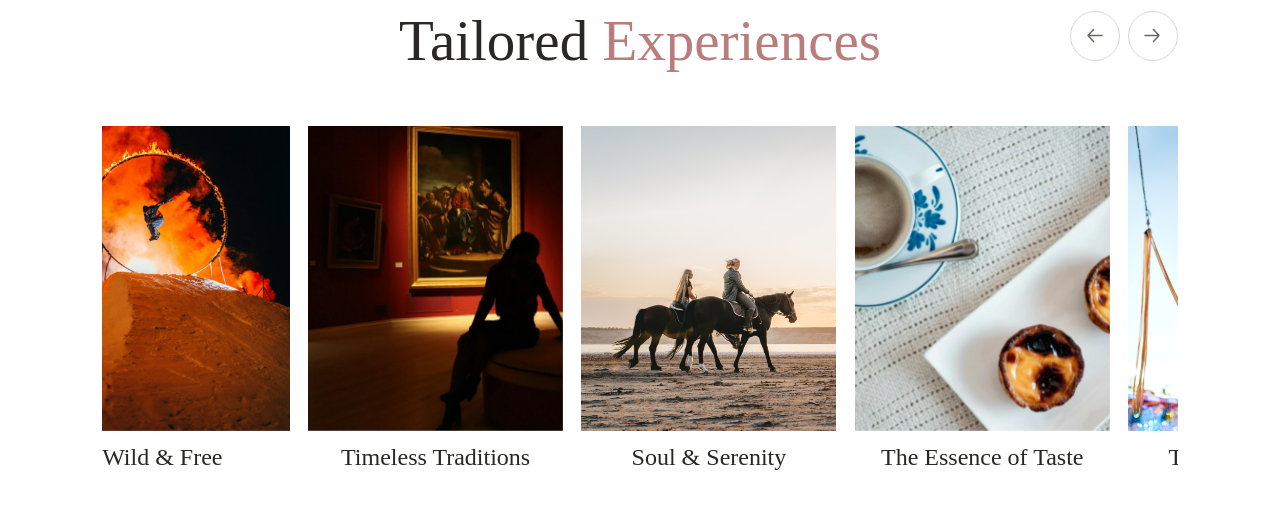
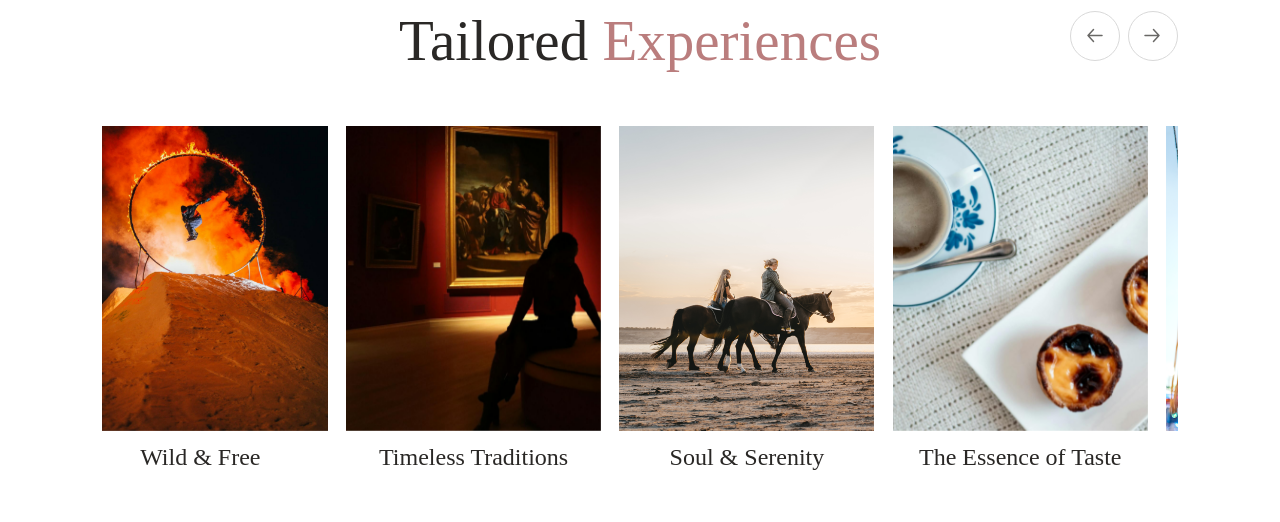
Before and after one commit to leandrowitflow/zion, a Next.js app: page /experiences in a window 1280 px wide. Shown: the part 880-1402 px from the top of the page. Built offline with nearby package versions, Linux system fonts and the light colour scheme; a web font is replaced by a local one.

Commit message:
read more animation

```diff
--- a/src/app/globals.css
+++ b/src/app/globals.css
@@ -501,3 +501,59 @@ main.site-main .relative.overflow-hidden img {
   background-color: var(--foreground);
   transition: width 0.8s ease-out;
 }
+
+/* Subpage card hover — title greys out, "Read More" reveals (live experiences grid) */
+.subpage-card-meta {
+  display: flex;
+  flex-direction: column;
+  align-items: center;
+}
+
+.subpage-card-title {
+  transition: color 0.35s ease, transform 0.35s ease;
+}
+
+.subpage-card-readmore {
+  display: block;
+  font-family: var(--font-open-sans), sans-serif;
+  font-size: 16px;
+  font-weight: 400;
+  line-height: 1.5;
+  color: var(--foreground);
+  text-decoration: underline;
+  text-underline-offset: 3px;
+  opacity: 0;
+  max-height: 0;
+  overflow: hidden;
+  transform: translateY(-6px);
+  transition:
+    opacity 0.35s ease,
+    max-height 0.35s ease,
+    transform 0.35s ease;
+}
+
+.subpage-card:hover .subpage-card-title,
+.subpage-card:focus-visible .subpage-card-title {
+  color: var(--muted);
+  transform: translateY(-2px);
+}
+
+.subpage-card:hover .subpage-card-readmore,
+.subpage-card:focus-visible .subpage-card-readmore {
+  opacity: 1;
+  max-height: 1.75rem;
+  transform: translateY(0);
+}
+
+@media (prefers-reduced-motion: reduce) {
+  .subpage-card-title,
+  .subpage-card-readmore {
+    transition: none;
+  }
+
+  .subpage-card-readmore {
+    opacity: 1;
+    max-height: none;
+    transform: none;
+  }
+}
--- a/src/app/legacy/page.tsx
+++ b/src/app/legacy/page.tsx
@@ -1,8 +1,7 @@
-import Image from "next/image";
-import Link from "next/link";
 import { PageShell } from "@/components/layout/PageShell";
 import { SiteContainer, SiteSection } from "@/components/layout/SiteContainer";
 import { LegacyEssenceSection } from "@/components/sections/LegacyEssenceSection";
+import { LegacyCardsGrid } from "@/components/sections/LegacyCardsGrid";
 import { CtaBanner } from "@/components/sections/HeroSection";
 import { HeroVideoBackground } from "@/components/sections/HeroVideoBackground";
 import { PartnersCarousel } from "@/components/sections/PartnersCarousel";
@@ -47,26 +46,7 @@ export default function LegacyPage() {
       <SiteSection>
         <SiteContainer>
           <SectionHeading before="Crafting your " accent="Legacy" />
-          <div className="mt-[clamp(1.5rem,5.8vw,55px)] grid grid-cols-1 gap-8 lg:grid-cols-3 lg:gap-x-[19px] lg:gap-y-8">
-            {legacyItems.map((item) => (
-              <article key={item.slug} className="min-w-0">
-                <Link href={`/legacy/${item.slug}`} className="group block">
-                  <div className="relative aspect-[417/500] w-full overflow-hidden">
-                    <Image
-                      src={item.image}
-                      alt={item.title}
-                      fill
-                      className="object-cover transition duration-500 group-hover:scale-105"
-                      sizes="(max-width: 1023px) 33vw, 417px"
-                    />
-                  </div>
-                  <p className="font-card-title mt-3 text-center text-[clamp(11px,2.4vw,24.425px)] text-[#292725] transition-colors group-hover:text-accent lg:text-[24.425px]">
-                    {item.title}
-                  </p>
-                </Link>
-              </article>
-            ))}
-          </div>
+          <LegacyCardsGrid items={[...legacyItems]} />
         </SiteContainer>
       </SiteSection>
 
--- a/src/components/sections/DestinationsCarousel.tsx
+++ b/src/components/sections/DestinationsCarousel.tsx
@@ -1,9 +1,7 @@
 "use client";
 
-import Image from "next/image";
-import Link from "next/link";
-
 import { destinationCards } from "@/lib/assets/destination";
+import { SubpageCardLink } from "@/components/ui/SubpageCardLink";
 import {
   buildInfiniteSlides,
   isInfiniteSlideClone,
@@ -74,20 +72,12 @@ export function DestinationsCarousel() {
               aria-hidden={isInfiniteSlideClone(index, destinationCards.length) || undefined}
               className="w-[min(92vw,417px)] shrink-0 lg:w-[calc((100%-38px)/3)] lg:flex-[0_0_calc((100%-38px)/3)]"
             >
-              <Link href={`/destination/${item.id}`} className="group block">
-                <div className="relative aspect-[417/500] w-full overflow-hidden">
-                  <Image
-                    src={item.image}
-                    alt={item.title}
-                    fill
-                    className="object-cover transition duration-500 group-hover:scale-105"
-                    sizes="(max-width: 1023px) 92vw, 33vw"
-                  />
-                </div>
-                <p className="font-card-title mt-3 text-center text-[clamp(11px,2.4vw,24.425px)] text-[#292725] transition-colors group-hover:text-accent lg:text-[24.425px]">
-                  {item.title}
-                </p>
-              </Link>
+              <SubpageCardLink
+                href={`/destination/${item.id}`}
+                title={item.title}
+                image={item.image}
+                sizes="(max-width: 1023px) 92vw, 33vw"
+              />
             </article>
           ))}
         </div>
--- a/src/components/sections/ExperiencesCarousel.tsx
+++ b/src/components/sections/ExperiencesCarousel.tsx
@@ -1,9 +1,7 @@
 "use client";
 
-import Image from "next/image";
-import Link from "next/link";
-
 import { experienceCategories } from "@/lib/assets/experiences";
+import { SubpageCardLink } from "@/components/ui/SubpageCardLink";
 import {
   buildInfiniteSlides,
   isInfiniteSlideClone,
@@ -77,20 +75,14 @@ export function ExperiencesCarousel() {
               aria-hidden={isInfiniteSlideClone(index, experienceCategories.length) || undefined}
               className="w-[min(85vw,309px)] shrink-0 lg:w-[calc((100%-54px)/4)] lg:flex-[0_0_calc((100%-54px)/4)]"
             >
-              <Link href={`/experiences/${item.id}`} className="group block">
-                <div className="relative aspect-[309/369] w-full overflow-hidden">
-                  <Image
-                    src={item.image}
-                    alt={item.title}
-                    fill
-                    className={`object-cover transition duration-500 group-hover:scale-105 ${item.objectPosition}`}
-                    sizes="(max-width: 1023px) 85vw, 309px"
-                  />
-                </div>
-                <p className="font-card-title mt-3 text-center text-[clamp(11px,2.4vw,24.425px)] text-[#292725] transition-colors group-hover:text-accent lg:text-[24.425px]">
-                  {item.title}
-                </p>
-              </Link>
+              <SubpageCardLink
+                href={`/experiences/${item.id}`}
+                title={item.title}
+                image={item.image}
+                aspectClassName="aspect-[309/369]"
+                objectPosition={item.objectPosition}
+                sizes="(max-width: 1023px) 85vw, 309px"
+              />
             </article>
           ))}
         </div>
--- /dev/null
+++ b/src/components/sections/LegacyCardsGrid.tsx
@@ -0,0 +1,25 @@
+"use client";
+
+import { SubpageCardLink } from "@/components/ui/SubpageCardLink";
+import type { LegacyItem } from "@/lib/legacy";
+
+type LegacyCardsGridProps = {
+  items: LegacyItem[];
+};
+
+export function LegacyCardsGrid({ items }: LegacyCardsGridProps) {
+  return (
+    <div className="mt-[clamp(1.5rem,5.8vw,55px)] grid grid-cols-1 gap-8 lg:grid-cols-3 lg:gap-x-[19px] lg:gap-y-8">
+      {items.map((item) => (
+        <article key={item.slug} className="min-w-0">
+          <SubpageCardLink
+            href={`/legacy/${item.slug}`}
+            title={item.title}
+            image={item.image}
+            sizes="(max-width: 1023px) 33vw, 417px"
+          />
+        </article>
+      ))}
+    </div>
+  );
+}
--- /dev/null
+++ b/src/components/ui/SubpageCardLink.tsx
@@ -0,0 +1,42 @@
+"use client";
+
+import Image from "next/image";
+import Link from "next/link";
+
+type SubpageCardLinkProps = {
+  href: string;
+  title: string;
+  image: string;
+  aspectClassName?: string;
+  objectPosition?: string;
+  sizes: string;
+};
+
+export function SubpageCardLink({
+  href,
+  title,
+  image,
+  aspectClassName = "aspect-[417/500]",
+  objectPosition = "object-center",
+  sizes,
+}: SubpageCardLinkProps) {
+  return (
+    <Link href={href} className="subpage-card group block">
+      <div className={`relative w-full overflow-hidden ${aspectClassName}`}>
+        <Image
+          src={image}
+          alt={title}
+          fill
+          className={`object-cover transition duration-500 group-hover:scale-105 ${objectPosition}`}
+          sizes={sizes}
+        />
+      </div>
+      <div className="subpage-card-meta mt-3 text-center">
+        <p className="subpage-card-title font-card-title text-[clamp(11px,2.4vw,24.425px)] text-[#292725] lg:text-[24.425px]">
+          {title}
+        </p>
+        <span className="subpage-card-readmore">Read more</span>
+      </div>
+    </Link>
+  );
+}
```
